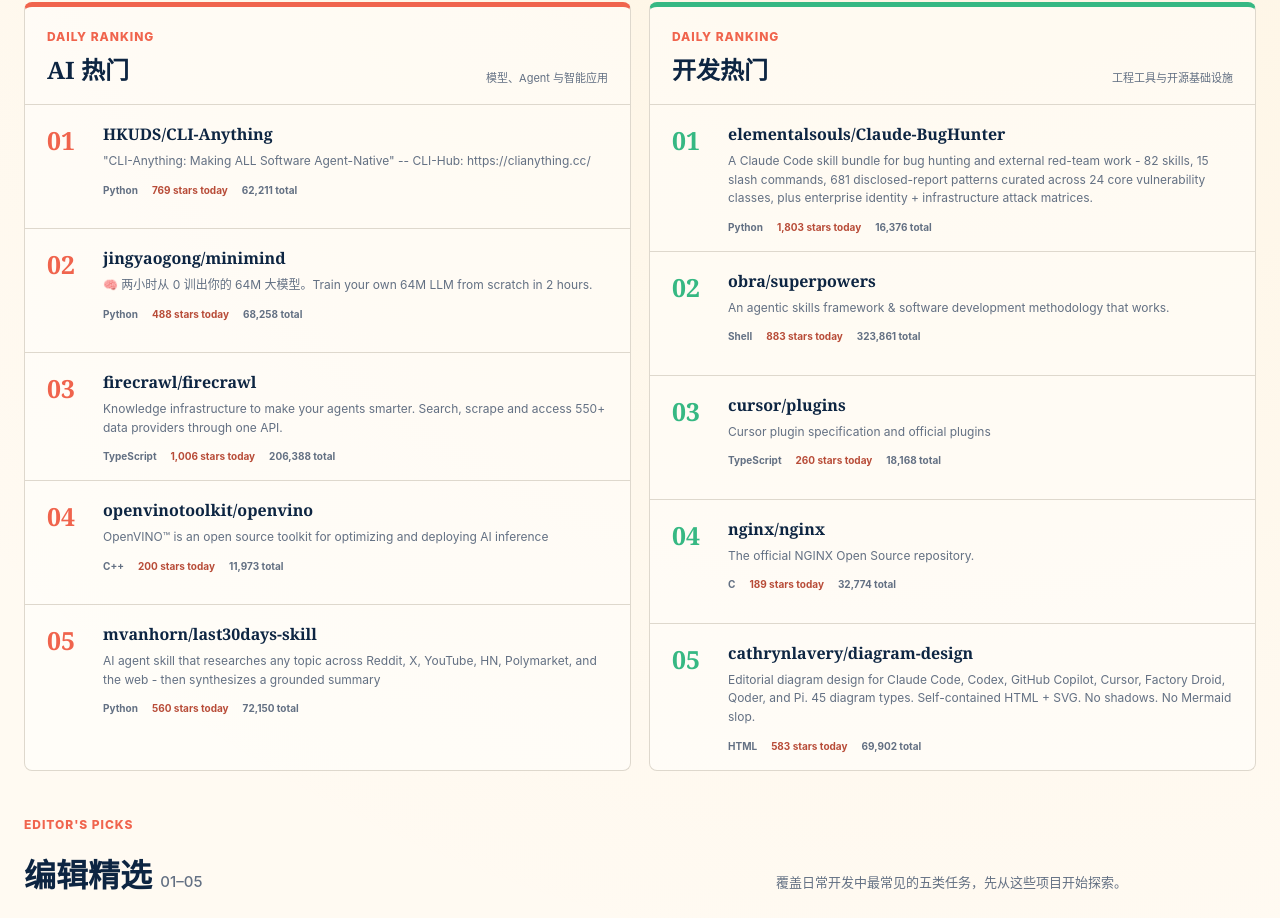
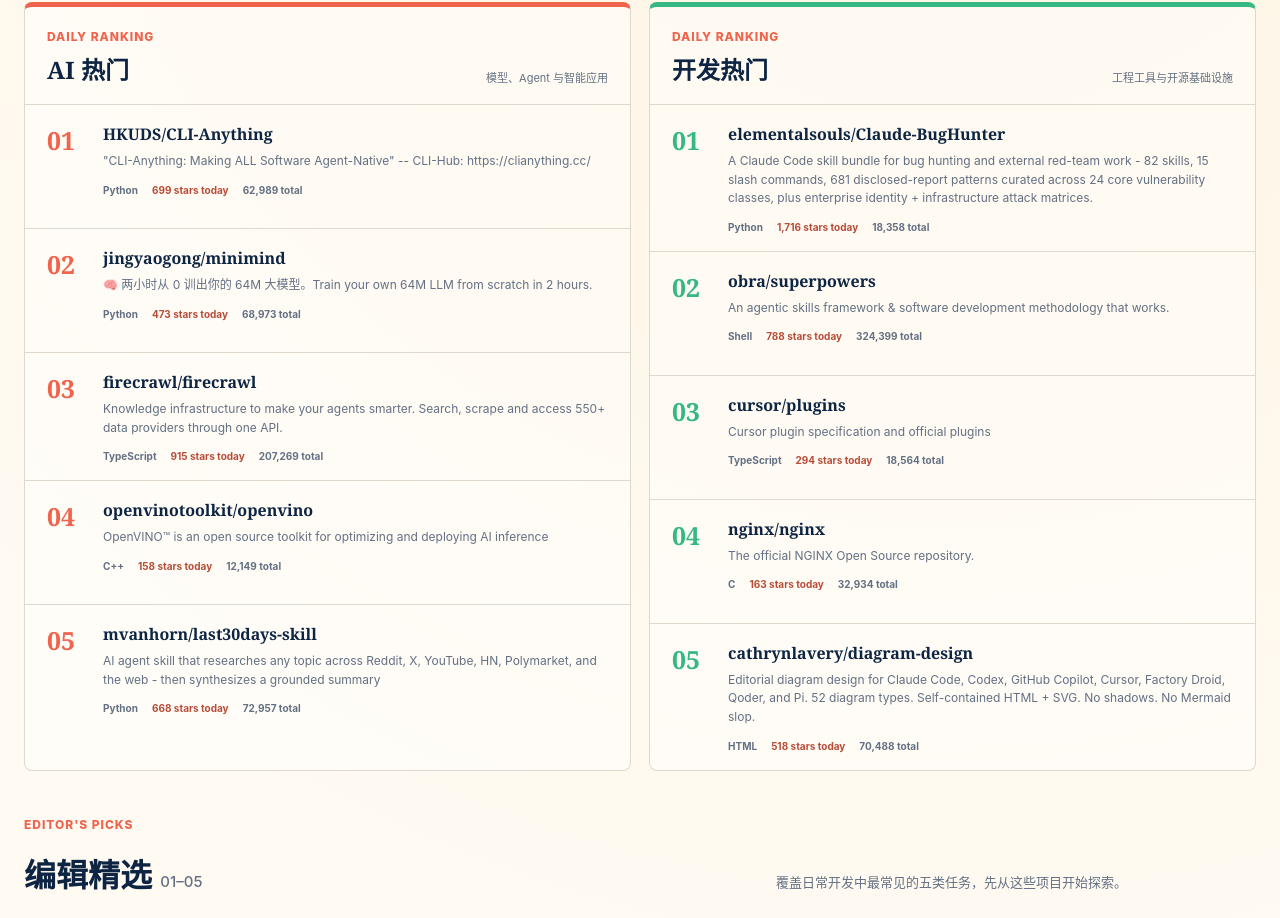
Before and after one commit to SomiW/AIShare, a plain HTML site: page index.html in a window 1280 px wide. Shown: the part 747-1665 px from the top of the page. Drawn offline with Linux system fonts and the light colour scheme.

Commit message:
data: update daily GitHub Trending

```diff
--- a/index.html
+++ b/index.html
@@ -56,7 +56,7 @@
           <h2>今日热门 <span>每日更新</span></h2>
         </div>
         <p>
-          更新于 2026-11-22 · 数据来源
+          更新于 2026-11-23 · 数据来源
           <a href="https://github.com/trending">GitHub Trending ↗</a>
         </p>
       </div>
@@ -77,8 +77,8 @@
               <p>&quot;CLI-Anything: Making ALL Software Agent-Native&quot; -- CLI-Hub: https://clianything.cc/</p>
               <div class="trending-meta">
                 <span>Python</span>
-                <span>769 stars today</span>
-                <span>62,211 total</span>
+                <span>699 stars today</span>
+                <span>62,989 total</span>
               </div>
             </div>
           </li>
@@ -89,8 +89,8 @@
               <p>🧠 两小时从 0 训出你的 64M 大模型。Train your own 64M LLM from scratch in 2 hours.</p>
               <div class="trending-meta">
                 <span>Python</span>
-                <span>488 stars today</span>
-                <span>68,258 total</span>
+                <span>473 stars today</span>
+                <span>68,973 total</span>
               </div>
             </div>
           </li>
@@ -101,8 +101,8 @@
               <p>Knowledge infrastructure to make your agents smarter. Search, scrape and access 550+ data providers through one API.</p>
               <div class="trending-meta">
                 <span>TypeScript</span>
-                <span>1,006 stars today</span>
-                <span>206,388 total</span>
+                <span>915 stars today</span>
+                <span>207,269 total</span>
               </div>
             </div>
           </li>
@@ -113,8 +113,8 @@
               <p>OpenVINO™ is an open source toolkit for optimizing and deploying AI inference</p>
               <div class="trending-meta">
                 <span>C++</span>
-                <span>200 stars today</span>
-                <span>11,973 total</span>
+                <span>158 stars today</span>
+                <span>12,149 total</span>
               </div>
             </div>
           </li>
@@ -125,8 +125,8 @@
               <p>AI agent skill that researches any topic across Reddit, X, YouTube, HN, Polymarket, and the web - then synthesizes a grounded summary</p>
               <div class="trending-meta">
                 <span>Python</span>
-                <span>560 stars today</span>
-                <span>72,150 total</span>
+                <span>668 stars today</span>
+                <span>72,957 total</span>
               </div>
             </div>
           </li>
@@ -148,8 +148,8 @@
               <p>A Claude Code skill bundle for bug hunting and external red-team work - 82 skills, 15 slash commands, 681 disclosed-report patterns curated across 24 core vulnerability classes, plus enterprise identity + infrastructure attack matrices.</p>
               <div class="trending-meta">
                 <span>Python</span>
-                <span>1,803 stars today</span>
-                <span>16,376 total</span>
+                <span>1,716 stars today</span>
+                <span>18,358 total</span>
               </div>
             </div>
           </li>
@@ -160,8 +160,8 @@
               <p>An agentic skills framework &amp; software development methodology that works.</p>
               <div class="trending-meta">
                 <span>Shell</span>
-                <span>883 stars today</span>
-                <span>323,861 total</span>
+                <span>788 stars today</span>
+                <span>324,399 total</span>
               </div>
             </div>
           </li>
@@ -172,8 +172,8 @@
               <p>Cursor plugin specification and official plugins</p>
               <div class="trending-meta">
                 <span>TypeScript</span>
-                <span>260 stars today</span>
-                <span>18,168 total</span>
+                <span>294 stars today</span>
+                <span>18,564 total</span>
               </div>
             </div>
           </li>
@@ -184,8 +184,8 @@
               <p>The official NGINX Open Source repository.</p>
               <div class="trending-meta">
                 <span>C</span>
-                <span>189 stars today</span>
-                <span>32,774 total</span>
+                <span>163 stars today</span>
+                <span>32,934 total</span>
               </div>
             </div>
           </li>
@@ -193,11 +193,11 @@
             <span class="trending-rank">05</span>
             <div class="trending-copy">
               <h3><a href="https://github.com/cathrynlavery/diagram-design">cathrynlavery/diagram-design</a></h3>
-              <p>Editorial diagram design for Claude Code, Codex, GitHub Copilot, Cursor, Factory Droid, Qoder, and Pi. 45 diagram types. Self-contained HTML + SVG. No shadows. No Mermaid slop.</p>
+              <p>Editorial diagram design for Claude Code, Codex, GitHub Copilot, Cursor, Factory Droid, Qoder, and Pi. 52 diagram types. Self-contained HTML + SVG. No shadows. No Mermaid slop.</p>
               <div class="trending-meta">
                 <span>HTML</span>
-                <span>583 stars today</span>
-                <span>69,902 total</span>
+                <span>518 stars today</span>
+                <span>70,488 total</span>
               </div>
             </div>
           </li>
```
